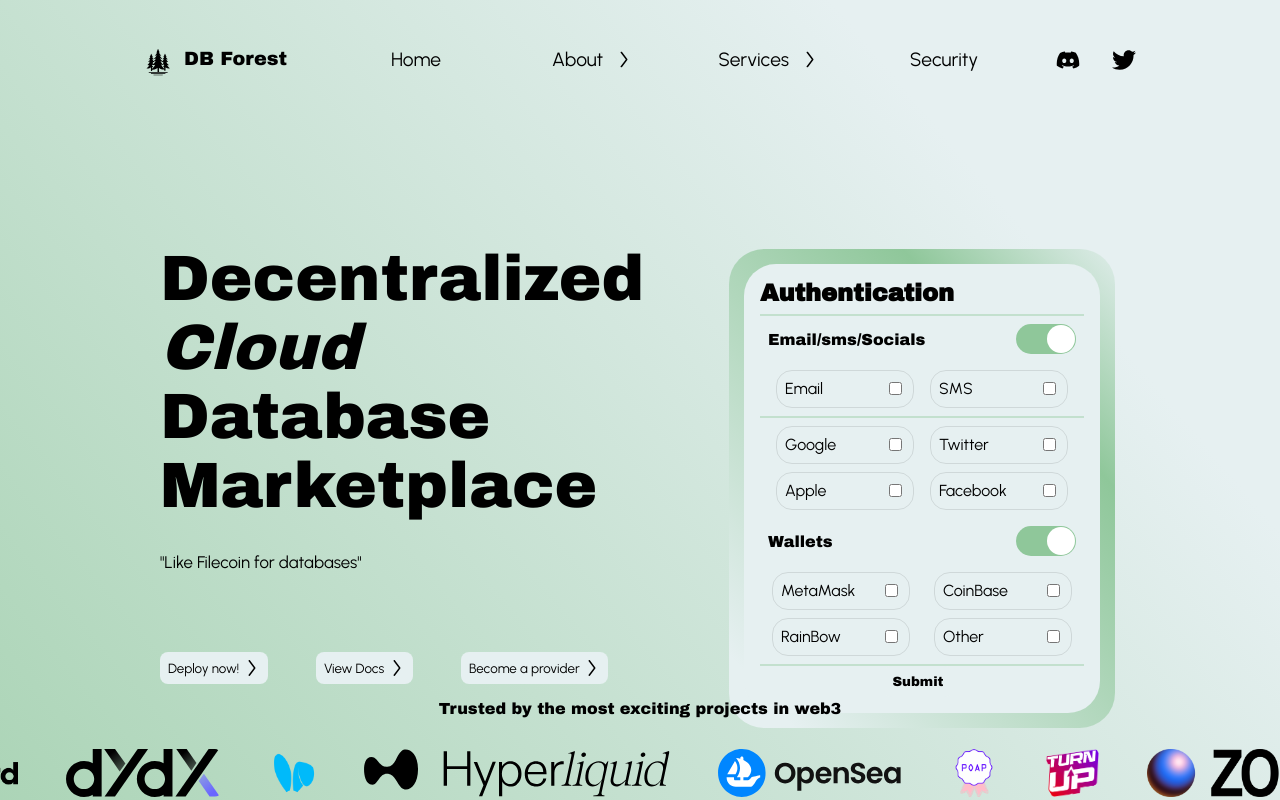
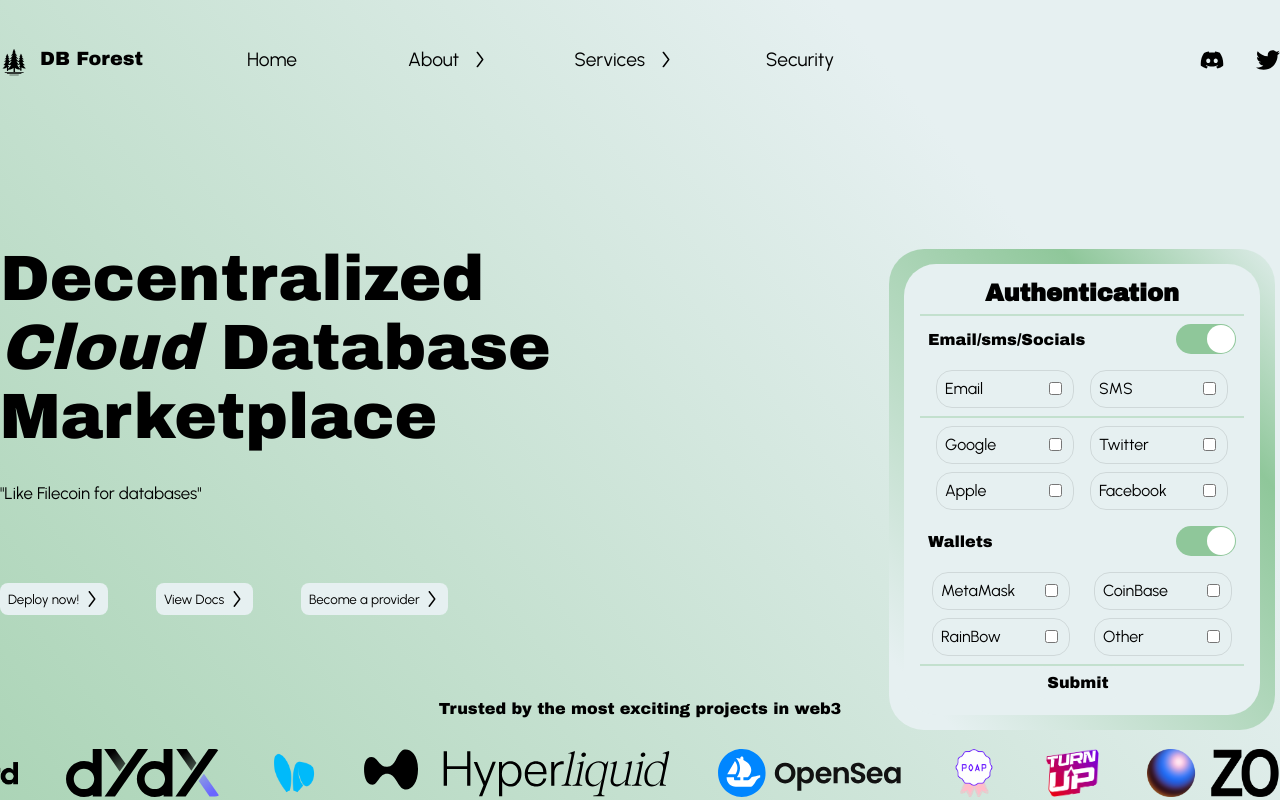
Before and after one commit to Senior-toreodor/mockup_test, a React (Vite) app: page / in a window 1280 px wide. Built offline with nearby package versions, Linux system fonts and the light colour scheme.

Commit message:
making responsive panel

```diff
--- a/src/GifContainer.css
+++ b/src/GifContainer.css
@@ -6,8 +6,6 @@
 }
 .centralPanel {
     display: flex;
-    margin-left: 20vh;
-    margin-right: 20vh;
     justify-content: center;
 }
 .mainText {
@@ -59,7 +57,7 @@
 }
 .auth-panel h2 {
     padding-bottom: 1vh;
-    text-align: left;
+    text-align: center;
     margin: 0px;
     border-bottom: 2px solid rgba(143, 199, 154, 0.4);
 }
@@ -68,6 +66,8 @@
     border-bottom: 2px solid rgba(143, 199, 154, 0.4);
 }
 .submitButton {
+    width: 10vh;
+    font-size: 2vh;
     font-family: Archivo Black;
 }
 .submitButton:hover {
@@ -92,6 +92,7 @@
 }
 .gradient-border {
     margin-left: auto;
+    overflow: hidden;
     display: flex;
     padding: 15px;
     border-radius: 5vh; /* Optional: For rounded corners */
--- a/src/Header.css
+++ b/src/Header.css
@@ -2,8 +2,6 @@
     display: flex;
     padding-top: 3rem;
     justify-content: center;
-    margin-left: 20vh;
-    margin-right: 20vh;
 }
 .logoDiv {
     display: flex;
```
